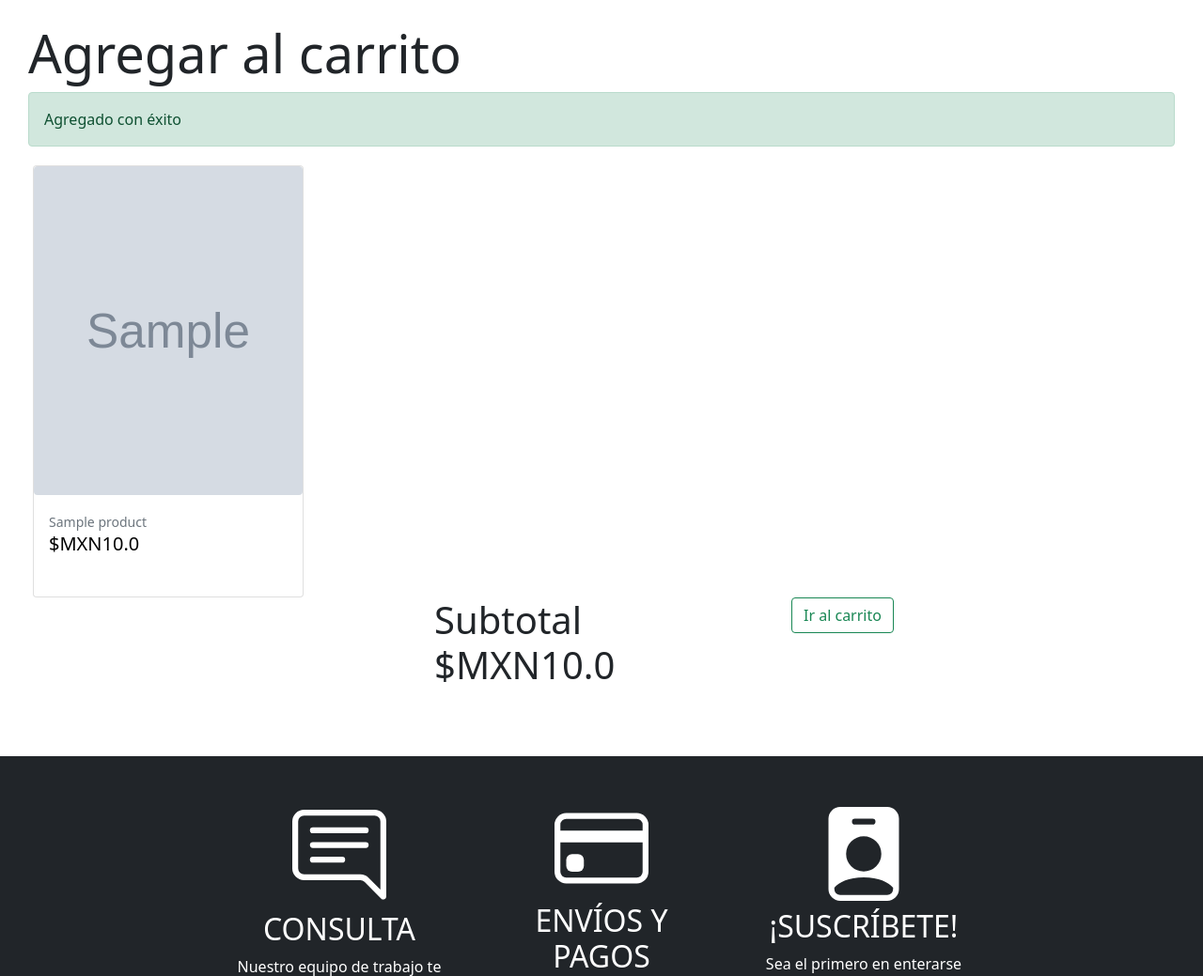
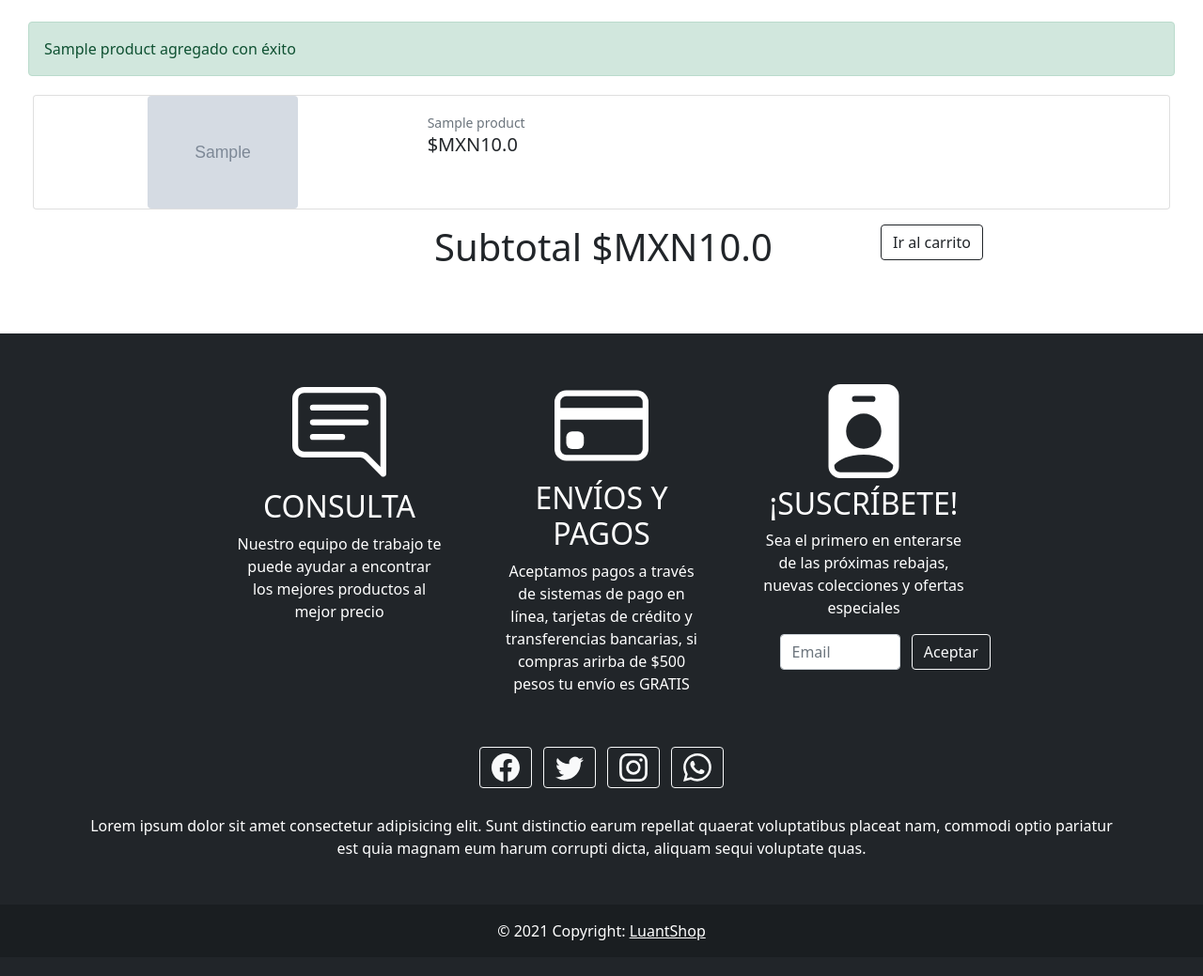
Before and after one commit to JoulesCH/ecommerce, a Django app: page /add/1 in a window 1280 px wide. Shown: the part 57-1096 px from the top of the page at 94% size. After the commit the page ends 1058 px from the top, so only its background shows below. Run offline with Django 3.2, Linux system fonts and the light colour scheme; tables that the repository leaves empty hold one stand-in row (values such as "Sample post"); grey boxes marked "Sample" are stand-in pictures.

Commit message:
checkpoint

```diff
--- a/templates/carts/cart.html
+++ b/templates/carts/cart.html
@@ -166,7 +166,7 @@
                                     <div class="card-body">
                                     <h5 class="card-title">SUBTOTAL: </h5>
                                     <p class="h4">$MXN{{request.user.cart.subtotal}}</p>
-                                    <button href="#" class="btn btn-primary btn-lg" type = submit>PAGAR</button>
+                                    <button href="#" class="btn btn-primary btn-lg" type = submit>Finalizar compra</button>
                                     </div>
                                     <div class="card-footer text-muted">
                                     Resumen del pedido
--- a/templates/products/add.html
+++ b/templates/products/add.html
@@ -9,12 +9,18 @@
         <h2 class= "display-4"> Agregar al carrito</h2>
         <p class = "alert alert-danger">{{error}}</p>
     {%else%}
-        <h2 class = "display-4"> Agregar al carrito</h2>
-        <p class = "alert alert-success">Agregado con éxito</p>
+        <!-- <h2 class = "display-4"> Agregar al carrito</h2> -->
+        <p class = "alert alert-success"> {{product.name}} agregado con éxito</p>
         <div class="col-md-auto" style = "margin:5px; margin-top:20px;">
-            <div class="card" style="width: 18rem; margin:0px;">
-                <a href="" style = "text-decoration: none; color: black;">
-                    <img src="{{product.image1.url}}" class="card-img-top rounded" alt="..." style ="width:100%; height:350px;">
+            <div class="card mb-3" style="margin:0px;">
+                <div class="row g-0">
+                    <div class="col-md-4">
+                        <!-- <a href="" style = "text-decoration: none; color: black;"> -->
+                            <div style = "width:10rem; display:block; margin:auto;">
+                                <img src="{{product.image1.url}}" class="card-img-top rounded img-fluid" alt="...">
+                            </div>
+                    </div>
+                    <div class="col-md-8">
                             <div class="card-body">
                                 <small class="text-muted">{{product.name}}</small>
                                 <h5 class="card-title">$MXN{{product.price}}</h5>
@@ -35,21 +41,24 @@
                                     </div>
                                 </div>
                             </div>
-                </a>
-
+                    </div>
+                        <!-- </a> -->
+                    </div>
+                </div>
             </div>
 
                 <div class="container">
                     <div class="row justify-content-end">
-                        <div class="col-4">
+                        <div class="col-5">
                             {%if request.user.cart.subtotal%}
+                                <!-- <p>Hay {{request.user.cart.no_productos}} productos en tu carrito</p> -->
                                 <h3 class="display-6">Subtotal $MXN{{request.user.cart.subtotal}}</h3>
                             {%else%}
                                 <h3 class= "display-6" >Subtotal $MXN{{request.session.subtotal_}}</h3>
                             {%endif%}
                         </div>
-                        <div class="col-4">
-                            <a type="button" class="btn btn-outline-success" href = "{%url "cart"%}">Ir al carrito</a>
+                        <div class="col-3">
+                            <a type="button" class="btn btn-outline-dark" href = "{%url "cart"%}">Ir al carrito</a>
                         </div>
                     </div>
                 </div>
```
Lines whose indentation alone changed are shown as unchanged.
